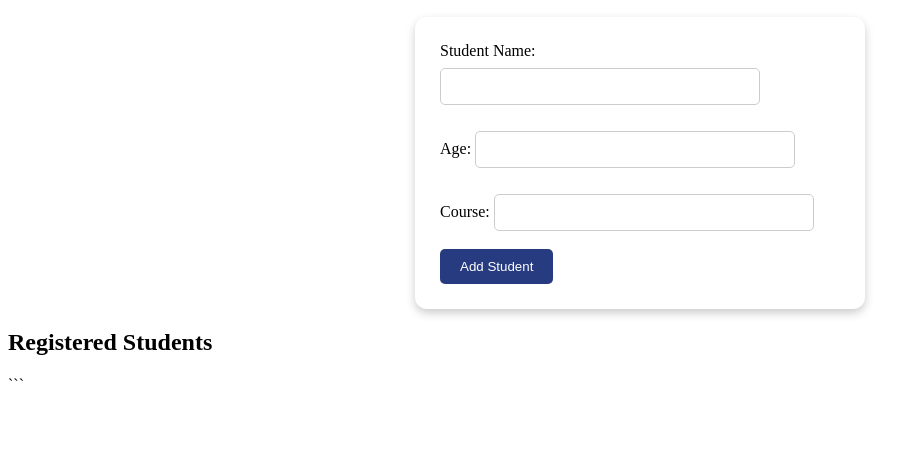
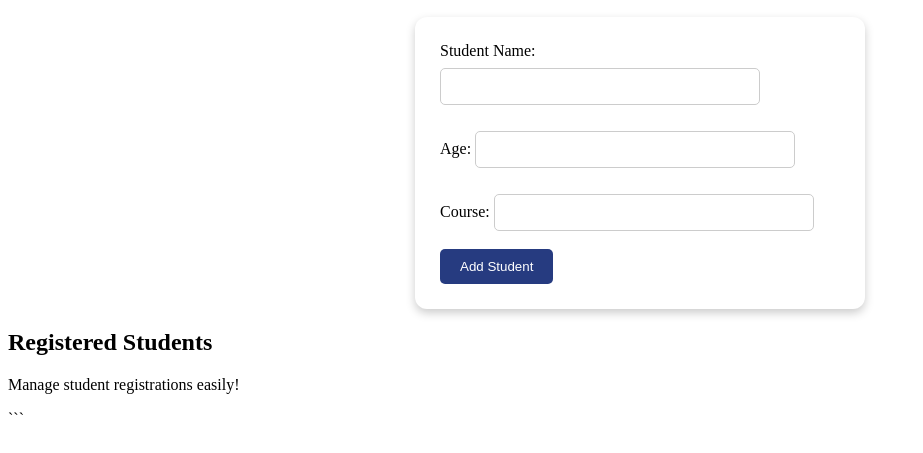
Before and after one commit to Chokkapu-Snehalatha/Student-Registration-System, a plain HTML site: page index.html in a window 1280 px wide. Shown: the part 127-580 px from the top of the page, without its empty margins (0-923 px from the left). Drawn offline with Linux system fonts and the light colour scheme.

Commit message:
Add student registration feature description

```diff
--- a/index.html
+++ b/index.html
@@ -32,6 +32,7 @@
     </form>
 
     <h2>Registered Students</h2>
+    <p>Manage student registrations easily!</p>
     <ul id="studentList"></ul>
 
     <script>
```
